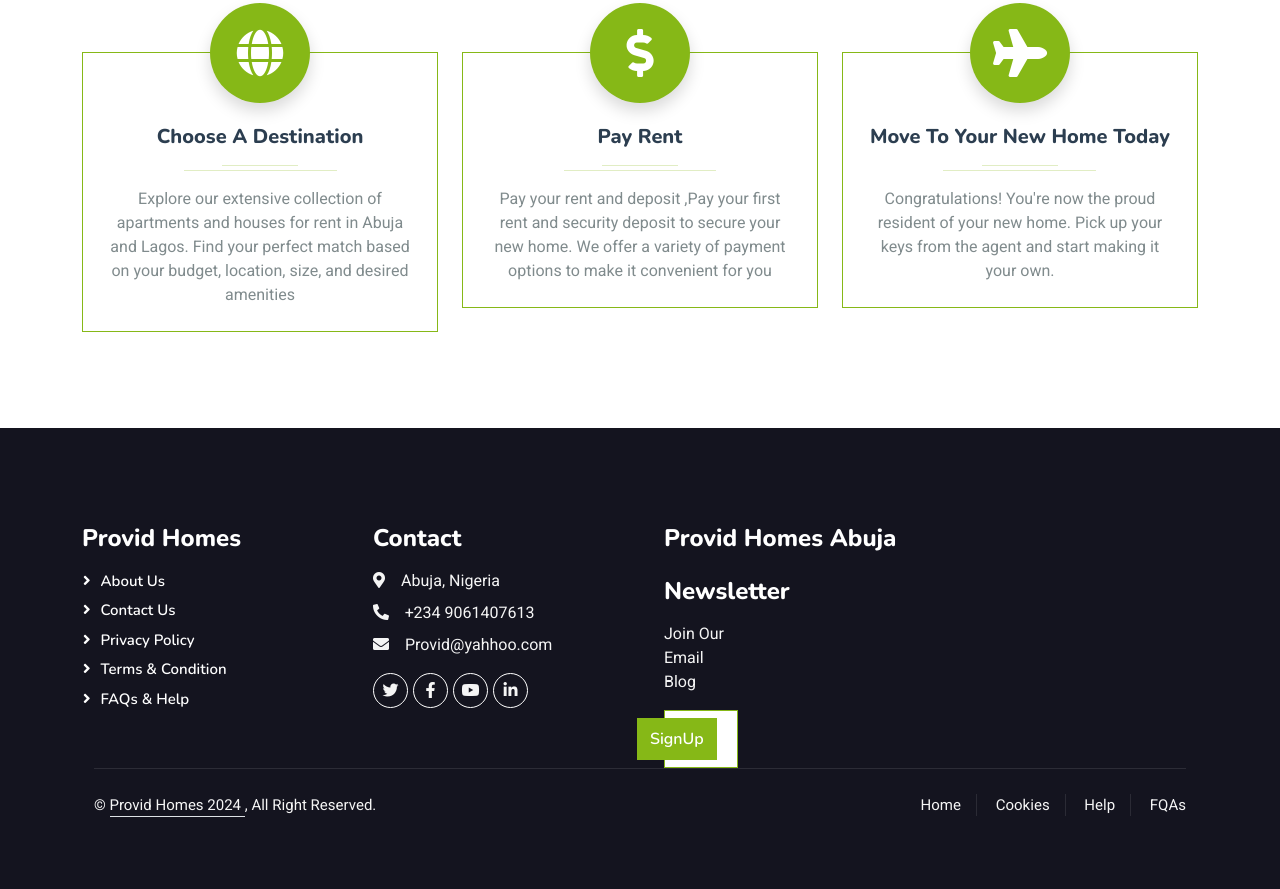
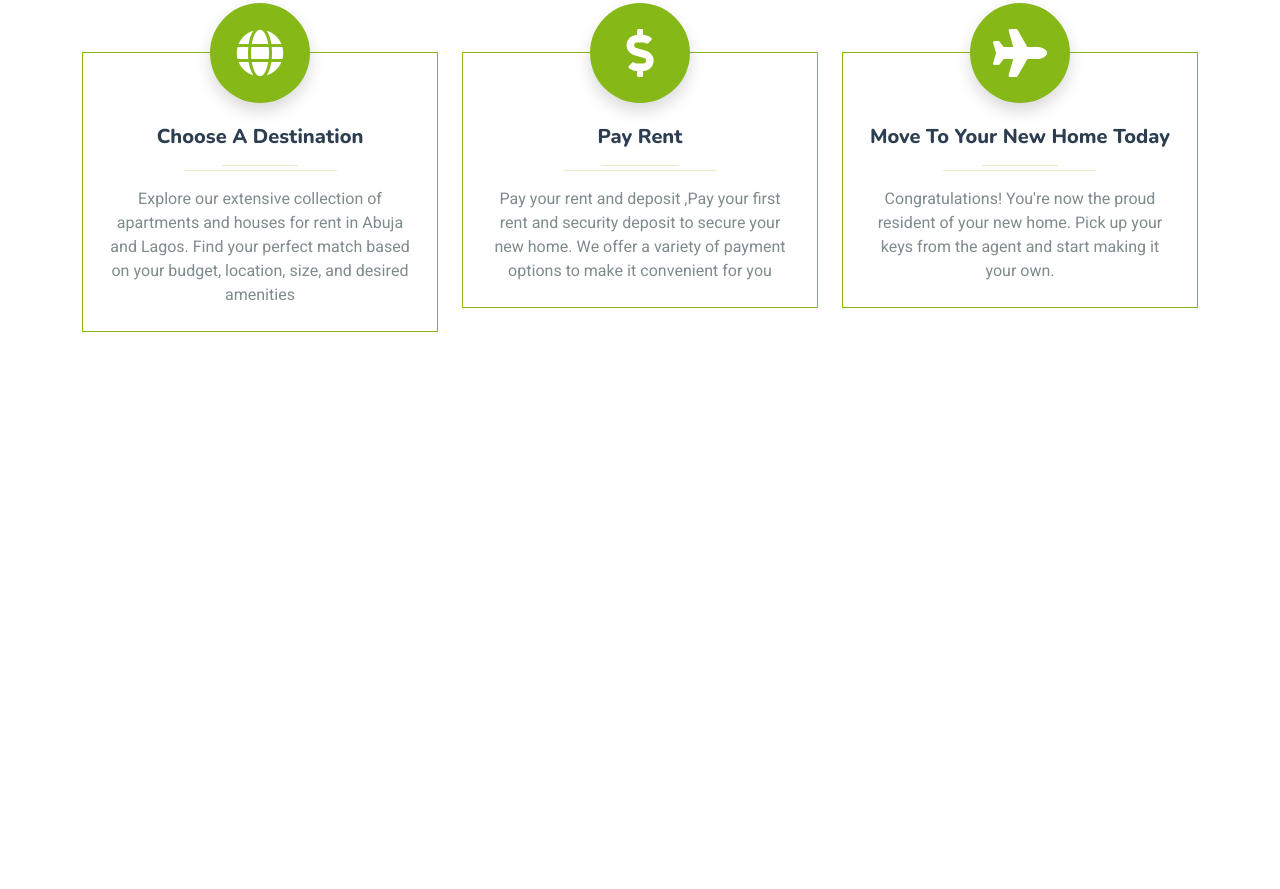
Before and after one commit to Gigx267/Prodiv-Homes-Nigeria, a plain HTML site: page about.html in a window 1280 px wide. Shown: the part 1460-2349 px from the top of the page. After the commit the page ends 1840 px from the top, so only its background shows below. Drawn offline with nearby package versions, Linux system fonts and the light colour scheme.

Commit message:
about.html

```diff
--- a/about.html
+++ b/about.html
@@ -76,7 +76,7 @@
     <div class="container-fluid position-relative p-0">
         <nav class="navbar navbar-expand-lg navbar-light px-4 px-lg-5 py-3 py-lg-0">
             <a href="" class="navbar-brand p-0">
-                <h1 class="text-primary m-0"><i class="fa fa-map-marker-alt me-3"></i>Provid Homes </h1>
+                <h1 class="text-primary m-0"><i class="fa fa-map--alt me-3"></i><img style="width: 7cm;  height: 5cm;"   src="Prodiv logo .png" alt=""> </h1>
                 <!-- <img src="img/logo.png" alt="Logo"> -->
             </a>
             <button class="navbar-toggler" type="button" data-bs-toggle="collapse" data-bs-target="#navbarCollapse">
@@ -155,8 +155,8 @@
                 </div>
                 <div class="col-lg-6 wow fadeInUp" data-wow-delay="0.3s">
                     <h6 class="section-title bg-white text-start text-primary pe-3">About Us</h6>
-                    <h1 class="mb-4">Welcome to <span class="text-primary">Provid Homes </span></h1>
-                    <p class="mb-4">  Provid Homes has the perfect apartment waiting to unfold your Abuja story,  In the heart of power and prestige, our sleek studios and executive apartments offer panoramic cityscapes and balcony moments that capture the rhythm of Abuja.
+                    <h1 class="mb-4">Welcome to <span class="text-primary">Prodiv Limited  </span></h1>
+                    <p class="mb-4">  Provid Limited has the perfect apartment waiting to unfold your Abuja story,  In the heart of power and prestige, our sleek studios and executive apartments offer panoramic cityscapes and balcony moments that capture the rhythm of Abuja.
                         Gated buildings with CCTV and security personnel provide a safe haven for you and your loved ones with pools, gyms, and communal gardens offer spaces for relaxation, socializing, and creating lasting memories.
                     </p>
                     <p class="mb-4"> Browse our extensive listings online or visit one of our friendly rental offices. Our experienced agents will guide you through your options, find the perfect apartment that matches your lifestyle and budget, and help you unlock the door to your Abuja dream.
@@ -235,68 +235,7 @@
     </div>
 </div>
 <!-- Process Start -->
-  <!-- Footer Start -->
-  <div class="container-fluid bg-dark text-light footer pt-5 mt-5 wow fadeIn" data-wow-delay="0.1s">
-    <div class="container py-5">
-        <div class="row g-5">
-            <div class="col-lg-3 col-md-6">
-                <h4 class="text-white mb-3">Provid Homes </h4>
-                <a class="btn btn-link" href="about.html">About Us</a>
-                <a class="btn btn-link" href="contact.html">Contact Us</a>
-                <a class="btn btn-link" href="index.html">Privacy Policy</a>
-                <a class="btn btn-link" href="index.html">Terms & Condition</a>
-                <a class="btn btn-link" href="index.html">FAQs & Help</a>
-            </div>
-            <div class="col-lg-3 col-md-6">
-                <h4 class="text-white mb-3">Contact</h4>
-                <p class="mb-2"><i class="fa fa-map-marker-alt me-3"></i>Abuja, Nigeria </p>
-                <p class="mb-2"><i class="fa fa-phone-alt me-3"></i>+234 9061407613</p>
-                <p class="mb-2"><i class="fa fa-envelope me-3"></i>Provid@yahhoo.com</p>
-                <div class="d-flex pt-2">
-                    <a class="btn btn-outline-light btn-social" href=""><i class="fab fa-twitter"></i></a>
-                    <a class="btn btn-outline-light btn-social" href=""><i class="fab fa-facebook-f"></i></a>
-                    <a class="btn btn-outline-light btn-social" href=""><i class="fab fa-youtube"></i></a>
-                    <a class="btn btn-outline-light btn-social" href=""><i class="fab fa-linkedin-in"></i></a>
-                </div>
-            </div>
-            <div class="col-lg-3 col-md-6">
-                <h4 class="text-white mb-3">Provid Homes Abuja </h4>
-                <div class="row g-2 pt-2">
-                    <div class="col-4">
 
-                </div>
-            </div>
-            <div class="col-lg-3 col-md-6">
-                <h4 class="text-white mb-3">Newsletter</h4>
-                <p>Join Our Email Blog </p>
-                <div class="position-relative mx-auto" style="max-width: 400px;">
-                    <input class="form-control border-primary w-100 py-3 ps-4 pe-5" type="text" placeholder="Your email">
-                    <button type="button" class="btn btn-primary py-2 position-absolute top-0 end-0 mt-2 me-2">SignUp</button>
-                </div>
-            </div>
-        </div>
-    </div>
-    <div class="container">
-        <div class="copyright">
-            <div class="row">
-                <div class="col-md-6 text-center text-md-start mb-3 mb-md-0">
-                    &copy; <a class="border-bottom" href="index.html">Provid Homes 2024  </a>, All Right Reserved.
-
-
-                </div>
-                <div class="col-md-6 text-center text-md-end">
-                    <div class="footer-menu">
-                        <a href="index.html">Home</a>
-                        <a href="index.html">Cookies</a>
-                        <a href="index.html">Help</a>
-                        <a href="index.html">FQAs</a>
-                    </div>
-                </div>
-            </div>
-        </div>
-    </div>
-</div>
-<!-- Footer End -->
 
 
 <!-- Back to Top -->
```
